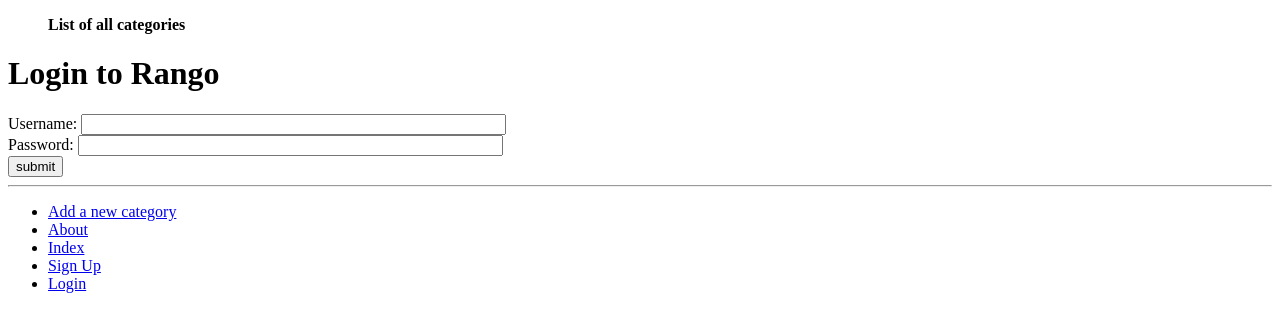
After one commit to philipphanemann/tango_with_django, a Django app: page /rango/login/ in a window 1280 px wide. The commit adds this page. Shown: the top 332 px of the page. Run offline with Django 3.2, Linux system fonts and the light colour scheme; data that the repository does not hold is empty.

Commit message:
9.7 login functionality

```diff
--- a/rango/urls.py
+++ b/rango/urls.py
@@ -11,5 +11,6 @@ urlpatterns = [
     url(r'^category/(?P<category_name_slug>[\w\-]+)/$',
         views.show_category, name='show_category'),
     url(r'^register/$', views.register, name='register'),
+    url(r'^login/$', views.user_login, name='login'),
 
 ]
--- a/rango/views.py
+++ b/rango/views.py
@@ -1,4 +1,7 @@
 from django.shortcuts import render
+from django.contrib.auth import authenticate, login
+from django.http import HttpResponseRedirect, HttpResponse
+from django.core.urlresolvers import reverse
 from rango.models import Category, Page
 from rango.forms import CategoryForm, PageForm, UserForm, UserProfileForm
 
@@ -135,3 +138,29 @@ def register(request):
                   {'user_form': user_form,
                    'profile_form': profile_form,
                    'registered': registered})
+
+
+def user_login(request):
+    """ obtain user information via POST request
+
+    a)  make use of request.POST.get('<variable>') to circumvent possible
+        KeyError via request.POST['<variable>'] access
+    b)  check for validity of username and password
+        if valid and active user --> send back to 'index'
+    """
+    if request.method == 'POST':
+        username = request.POST.get('username')
+        password = request.POST.get('password')
+        user = authenticate(username=username, password=password)
+
+        if user:
+            if user.is_active:
+                login(request, user)
+                return HttpResponseRedirect(reverse('index'))
+            else:
+                HttpResponse('Your Rango account is disabled.')
+        else:
+            print('Invalid login details: {0}, {1}'.format(username, password))
+            return HttpResponse('Invalid login details supplied')
+    else:
+        return render(request, 'rango/login.html', {})
--- a/templates/rango/base.html
+++ b/templates/rango/base.html
@@ -28,6 +28,7 @@
             <li><a href="{% url 'about' %}">About</a></li>
             <li><a href="{% url 'index' %}">Index</a></li>
             <li><a href="{% url 'register' %}">Sign Up</a></li>
+            <li><a href="{% url 'login' %}">Login</a></li>
         </ul>
     </div>
 </body>
--- /dev/null
+++ b/templates/rango/login.html
@@ -0,0 +1,16 @@
+{% extends 'rango/base.html' %}
+{% load staticfiles %}
+
+{% block title_block %}
+    Login
+{% endblock %}
+
+{% block body_block %}
+    <h1>Login to Rango</h1>
+    <form id="login_form" method="post" action="{% url 'login' %}">
+        {% csrf_token %}
+        Username: <input type="text" name="username" value="" size="50"><br>
+        Password: <input type="password" name="password" value="" size="50"><br>
+        <input type="submit" value="submit">
+    </form>
+{% endblock %}
```
Also changed, not shown: templates/rango/index.html (+7 -1 lines).
